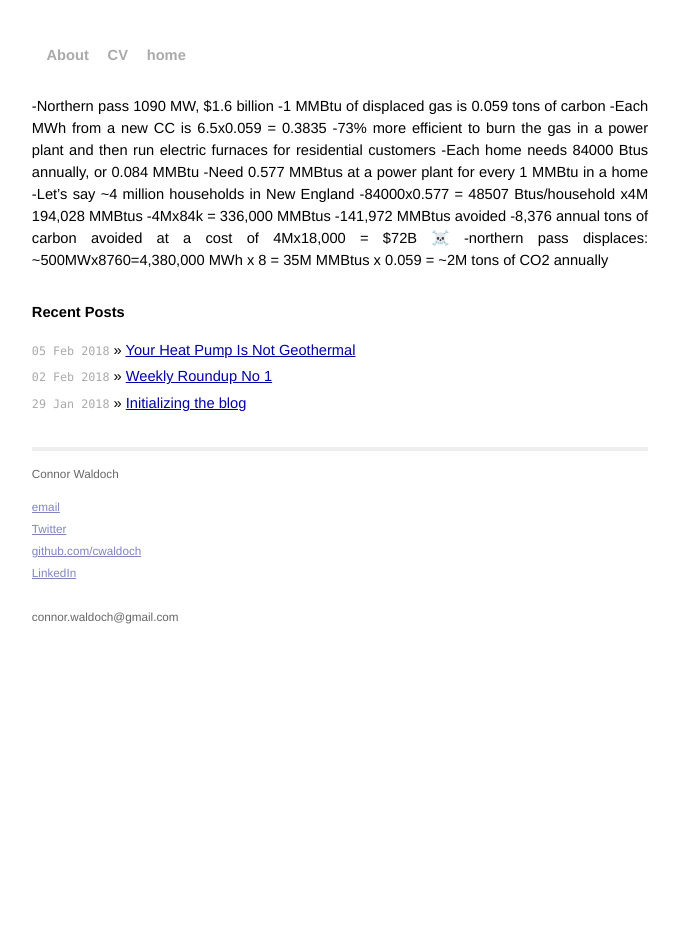
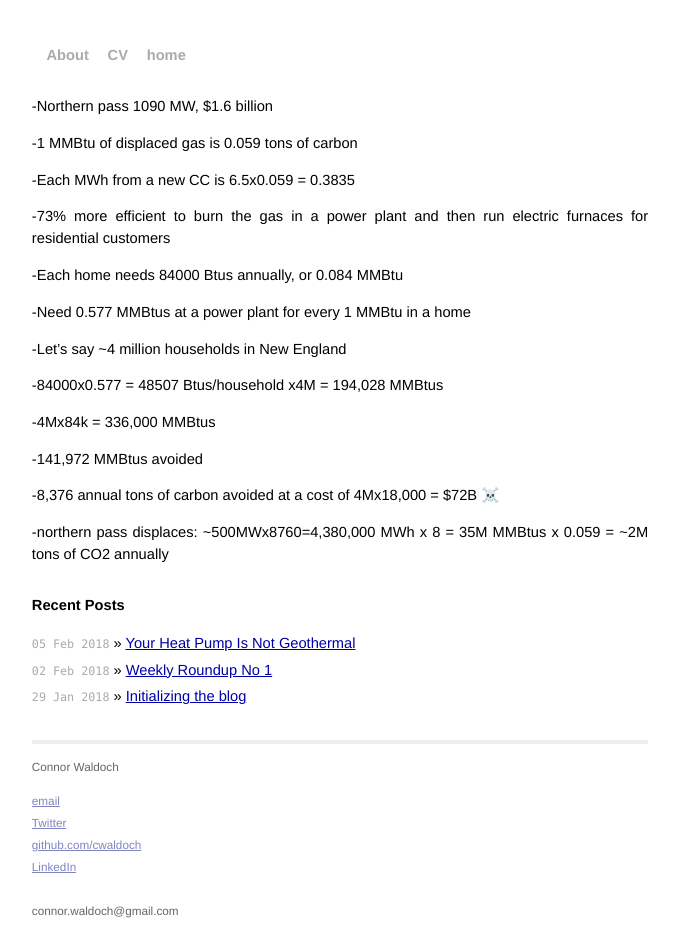
Before and after one commit to cwaldoch/cwaldoch.github.io, a Jekyll site: the page built from _posts/2018-02-06-Train-Thoughts-No-1.md, in a window 1280 px wide. Shown: the whole page, without its empty margins (300-980 px from the left). Built offline with Jekyll 4.4.1, drawn with Linux system fonts in a browser that asks for light colours; our own code applies the rules of GitHub Pages for plain Markdown files.

```diff
--- a/_posts/2018-02-06-Train-Thoughts-No-1.md
+++ b/_posts/2018-02-06-Train-Thoughts-No-1.md
@@ -1,13 +1,23 @@
 -Northern pass 1090 MW, $1.6 billion
+
 -1 MMBtu of displaced gas is 0.059 tons of carbon
+
 -Each MWh from a new CC is 6.5x0.059 = 0.3835
+
 -73% more efficient to burn the gas in a power plant and then run electric furnaces for residential customers
+
 -Each home needs 84000 Btus annually, or 0.084 MMBtu
+
 -Need 0.577 MMBtus at a power plant for every 1 MMBtu in a home
+
 -Let's say ~4 million households in New England
--84000x0.577 = 48507 Btus/household x4M
-194,028 MMBtus
+
+-84000x0.577 = 48507 Btus/household x4M = 194,028 MMBtus
+
 -4Mx84k = 336,000 MMBtus
+
 -141,972 MMBtus avoided
+
 -8,376 annual tons of carbon avoided at a cost of 4Mx18,000 = $72B ☠️
+
 -northern pass displaces: ~500MWx8760=4,380,000 MWh x 8 = 35M MMBtus x 0.059 = ~2M tons of CO2 annually
```
